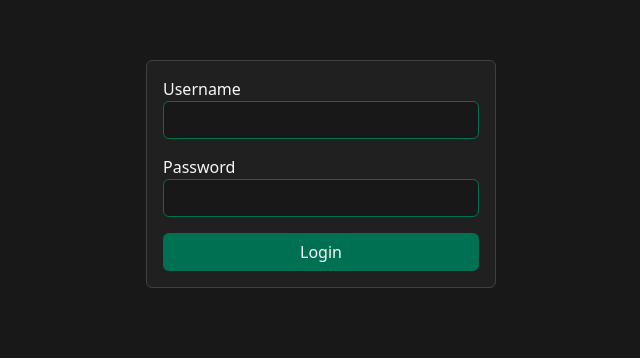
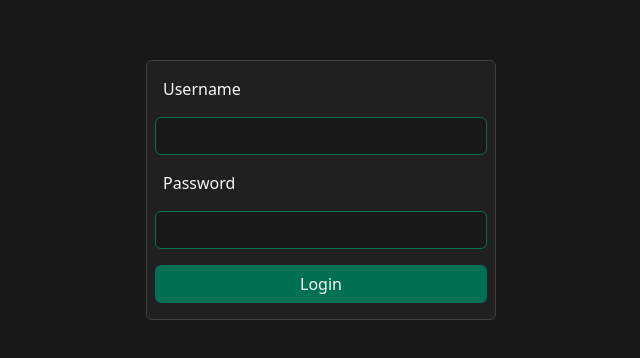
Before and after one commit to Reown/shift-management, a React (Vite) app in the folder client-react/: page /login in a window 1280 px wide. Shown: the part 140-498 px from the top of the page, without its empty margins (319-959 px from the left). Built offline with nearby package versions, Linux system fonts and the light colour scheme.

Commit message:
merged loginform componen tinto loginpage

```diff
--- a/client-react/src/components/LoginForm.tsx
+++ /dev/null
@@ -1,46 +0,0 @@
-import { useState } from "react";
-
-interface LoginFormProps {
-  onClick: (item: string[]) => void;
-}
-
-function LoginForm({ onClick }: LoginFormProps) {
-  const [username, setUsername] = useState<string>("");
-  const [password, setPassword] = useState<string>("");
-
-  return (
-    <form className="row g-3">
-      <div className="">
-        <label className="">Username</label>
-        <input
-          type="text"
-          className="form-control textarea"
-          id="username"
-          onChange={(e) => setUsername(e.target.value)}
-        />
-      </div>
-      <div className="">
-        <label className="">Password</label>
-        <input
-          type="password"
-          className="form-control textarea"
-          id="password"
-          onChange={(e) => setPassword(e.target.value)}
-        />
-      </div>
-      <div className="">
-        <button
-          type="button"
-          onClick={() => {
-            onClick([username, password]);
-          }}
-          className="btn"
-        >
-          Login
-        </button>
-      </div>
-    </form>
-  );
-}
-
-export default LoginForm;
--- a/client-react/src/pages/Login.tsx
+++ b/client-react/src/pages/Login.tsx
@@ -1,8 +1,9 @@
-import { useEffect } from "react";
+import { useEffect, useState } from "react";
 import { login } from "../services/Person";
 import LoginForm from "../components/LoginForm";
 
 const clickLogin = (item: string[]) => {
+  console.log(item);
   login(item)
     .then((res) => {
       console.log(res);
@@ -18,11 +19,38 @@ const clickLogin = (item: string[]) => {
 
 const Login = () => {
   useEffect(() => {});
+  const [username, setUsername] = useState<string>("");
+  const [password, setPassword] = useState<string>("");
+
   return (
     <div>
       <div className="card loginblock mx-auto">
         <div className="card-body">
-          <LoginForm onClick={clickLogin}></LoginForm>
+          <form className="row g-3 formbody">
+            <label>Username</label>
+            <input
+              type="text"
+              className="form-control textarea"
+              id="username"
+              onChange={(e) => setUsername(e.target.value)}
+            />
+            <label>Password</label>
+            <input
+              type="password"
+              className="form-control textarea"
+              id="password"
+              onChange={(e) => setPassword(e.target.value)}
+            />
+            <button
+              type="button"
+              onClick={() => {
+                clickLogin([username, password]);
+              }}
+              className="btn"
+            >
+              Login
+            </button>
+          </form>
         </div>
       </div>
     </div>
```
